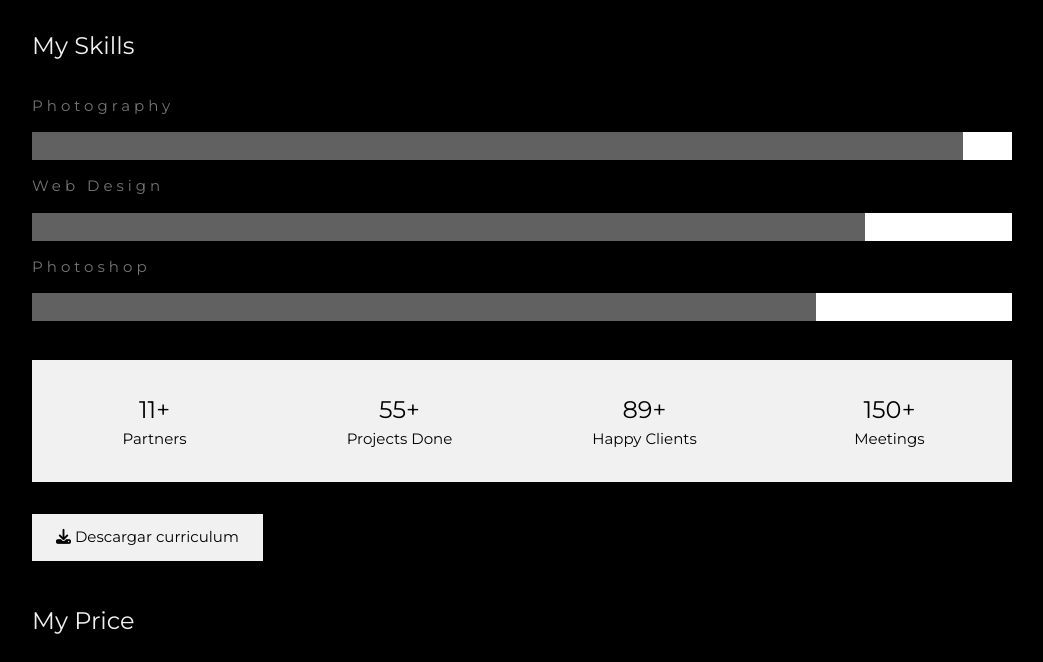
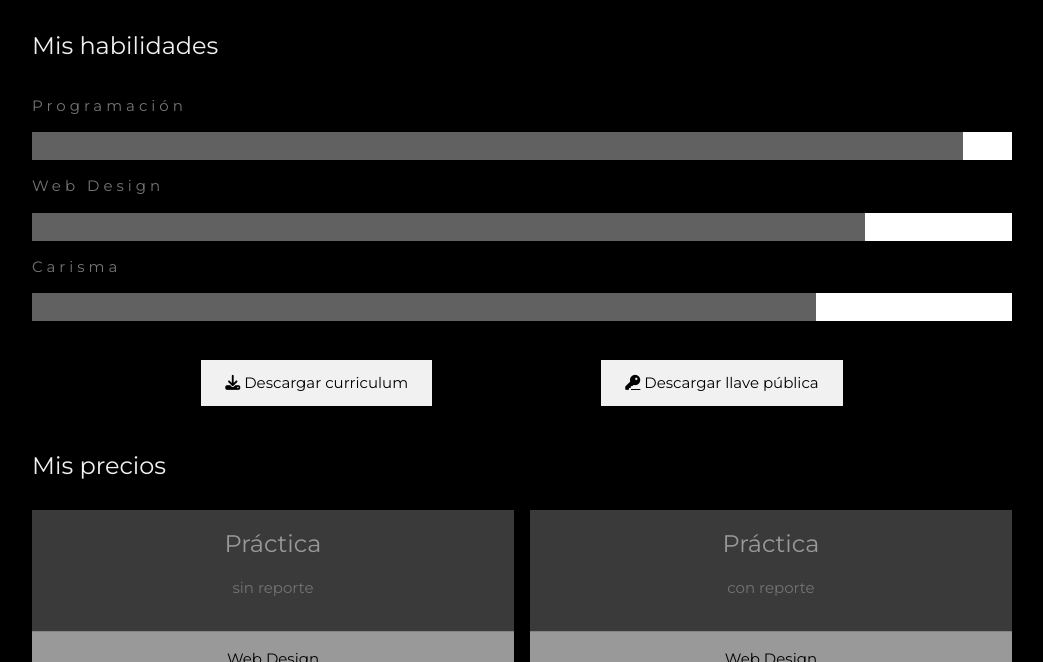
Before and after one commit to HyperionTR/Node_tests, a website: page Crypto/index.html in a window 1280 px wide. Shown: the part 1455-2117 px from the top of the page, without its empty margins (178-1221 px from the left). Drawn offline with nearby package versions, Linux system fonts and the light colour scheme.

Commit message:
Agregada la llave publica de crypto

```diff
--- a/Crypto/index.html
+++ b/Crypto/index.html
@@ -86,8 +86,8 @@ body, h1,h2,h3,h4,h5,h6 {font-family: "Montserrat", sans-serif}
       <i class="fab fa-discord w3-hover-opacity fa-2x"></i>
       <i class="fab fa-twitter w3-hover-opacity fa-2x"></i>
     </p>
-    <h3 class="w3-padding-16 w3-text-light-grey">My Skills</h3>
-    <p class="w3-wide">Photography</p>
+    <h3 class="w3-padding-16 w3-text-light-grey">Mis habilidades</h3>
+    <p class="w3-wide">Programación</p>
     <div class="w3-white">
       <div class="w3-dark-grey" style="height:28px;width:95%"></div>
     </div>
@@ -95,36 +95,22 @@ body, h1,h2,h3,h4,h5,h6 {font-family: "Montserrat", sans-serif}
     <div class="w3-white">
       <div class="w3-dark-grey" style="height:28px;width:85%"></div>
     </div>
-    <p class="w3-wide">Photoshop</p>
+    <p class="w3-wide">Carisma</p>
     <div class="w3-white">
       <div class="w3-dark-grey" style="height:28px;width:80%"></div>
     </div><br>
+    <div style="display:flex; align-items: center; justify-content: space-evenly;">
 
-    <div class="w3-row w3-center w3-padding-16 w3-section w3-light-grey">
-      <div class="w3-quarter w3-section">
-        <span class="w3-xlarge">11+</span><br>
-        Partners
-      </div>
-      <div class="w3-quarter w3-section">
-        <span class="w3-xlarge">55+</span><br>
-        Projects Done
-      </div>
-      <div class="w3-quarter w3-section">
-        <span class="w3-xlarge">89+</span><br>
-        Happy Clients
-      </div>
-      <div class="w3-quarter w3-section">
-        <span class="w3-xlarge">150+</span><br>
-        Meetings
-      </div>
+      <button onclick="document.getElementById('download-cv').click()"  class="w3-button w3-light-grey w3-padding-large w3-section">
+        <a id="download-cv" class="fa fa-download" href="EAHV-Curriculum-2023-V3.pdf" download="CV.pdf"></a> Descargar curriculum
+      </button>
+      <button onclick="document.getElementById('download-pk').click()"  class="w3-button w3-light-grey w3-padding-large w3-section">
+        <a id="download-pk" class="fa fa-key" href="pub_key_ein.key"></a> Descargar llave pública
+      </button>
+
     </div>
-
-    <button onclick="document.getElementById('download').click()"  class="w3-button w3-light-grey w3-padding-large w3-section">
-      <a id="download" class="fa fa-download" href="EAHV-Curriculum-2023-V3.pdf" download="CV.pdf"></a> Descargar curriculum
-    </button>
-
     <!-- Grid for pricing tables -->
-    <h3 class="w3-padding-16 w3-text-light-grey">My Price</h3>
+    <h3 class="w3-padding-16 w3-text-light-grey">Mis precios</h3>
     <div class="w3-row-padding" style="margin:0 -16px">
       <div class="w3-half w3-margin-bottom">
         <ul class="w3-ul w3-white w3-center w3-opacity w3-hover-opacity-off">
--- a/Crypto/scripts/cursorTrail.js
+++ b/Crypto/scripts/cursorTrail.js
@@ -11,6 +11,7 @@ let trail = [];
 for ( let i = 0; i < trailLength; i++ ) {
 	let point = document.createElement("div");
 	point.classList.add("point");
+	// Darle menor opacidad a los puntos más lejanos
 	point.style.opacity = (trailLength-i)/trailLength;
 
 	document.body.appendChild(point);
@@ -21,6 +22,7 @@ document.addEventListener("mousemove", (event) => {
 	mouse.x = event.pageX;
 	mouse.y = event.pageY;
 	mouse.isMoving = true;
+	// On mouse move, set the fading points opacity
 	trail.forEach( (point, index) => {
 		point.style.opacity = (trailLength-index)/trailLength;
 	});
@@ -33,6 +35,7 @@ function draw() {
 
 	// Colocamos el punto en la posición del ratón
 	trail.forEach( (point, index) => {
+		// Change points opacity. The transition is handled by CSS
 		if (!mouse.isMoving) point.style.opacity = 0;
 		const nextPoint = trail[index + 1] || trail[0];
 
@@ -45,6 +48,7 @@ function draw() {
 	});
 	mouse.prevX = mouse.x;
 	mouse.prevY = mouse.y;
+	// After drawing each point, reset the moving variable
 	mouse.isMoving = false;
 }
 
```
Also changed, not shown: 1 other file.
